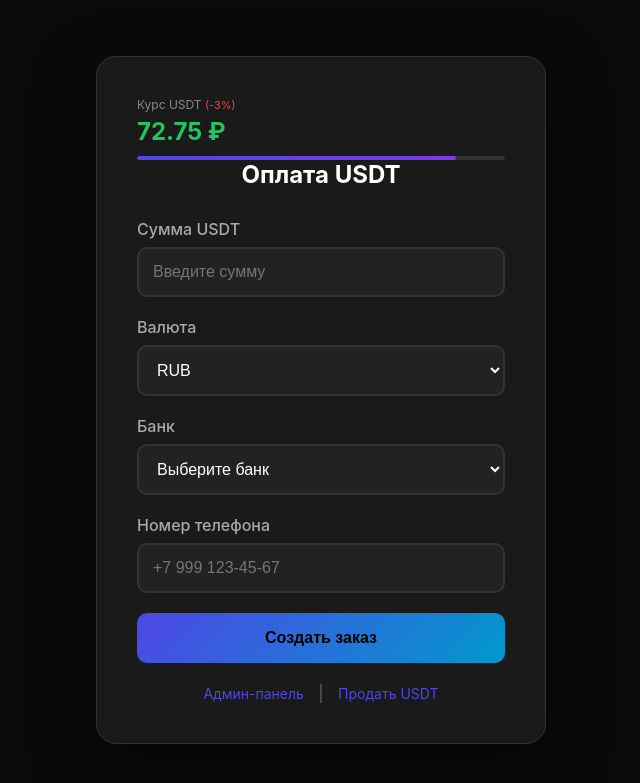
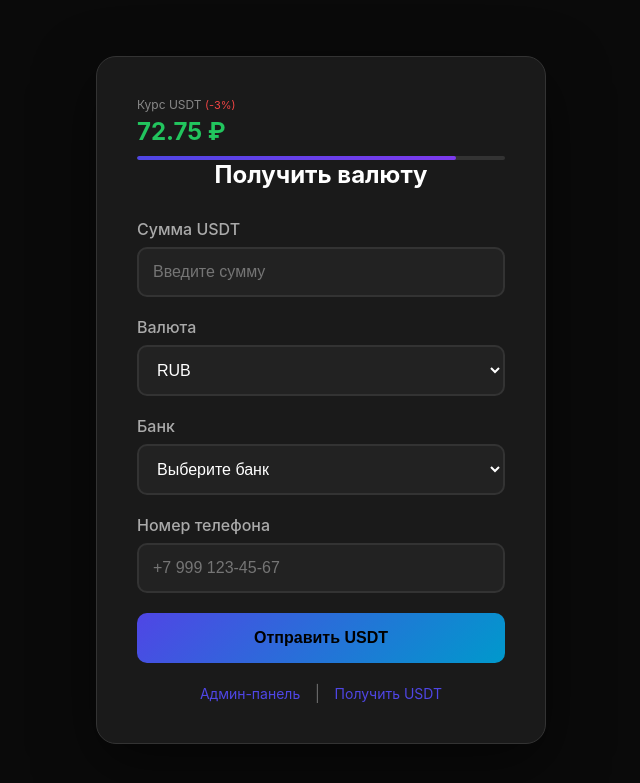
Before and after one commit to olejjkaboii/cts-bmt_edition-, a FastAPI app: page / in a window 1280 px wide. Shown: the top 783 px of the page, without its empty margins (319-959 px from the left). Run offline with FastAPI, Linux system fonts and the light colour scheme; data that the repository does not hold is empty.

Commit message:
Update form text for clarity
- Payment page: 'Получить валюту' - sends USDT, gets currency
- Sell page: 'Получить USDT' - sends currency, gets USDT
- Updated headings, buttons, modals and result text
- Updated navigation links to match new naming

```diff
--- a/templates/payment.html
+++ b/templates/payment.html
@@ -242,7 +242,7 @@
                 <div class="rate-progress-bar" id="rateProgressBar"></div>
             </div>
         </div>
-        <h1>Оплата USDT</h1>
+        <h1>Получить валюту</h1>
         <form id="paymentForm">
             <div class="form-group">
                 <label>Сумма USDT</label>
@@ -264,11 +264,11 @@
                 <label>Номер телефона</label>
                 <input type="tel" name="phone" required placeholder="+7 999 123-45-67">
             </div>
-            <button type="submit" id="submitBtn">Создать заказ</button>
+            <button type="submit" id="submitBtn">Отправить USDT</button>
         </form>
 
         <div id="result" class="result">
-            <h3>Заказ создан!</h3>
+            <h3>Отправьте USDT для получения валюты</h3>
             <p><span class="label">ID заказа:</span> <span class="value" id="resOrderId"></span></p>
             <p><span class="label">Сумма:</span> <span class="value" id="resAmount"></span> USDT</p>
             <p><span class="label">Адрес для оплаты (TRC20):</span></p>
@@ -289,7 +289,7 @@
         <div class="admin-link">
             <a href="/admin">Админ-панель</a>
             <span style="margin: 0 10px; color: #666;">|</span>
-            <a href="/sell">Продать USDT</a>
+            <a href="/sell">Получить USDT</a>
         </div>
     </div>
 
@@ -297,11 +297,10 @@
     <div class="modal" id="warningModal">
         <div class="modal-content">
             <h3>⚠️ Важное предупреждение</h3>
-            <p>Внимание! После создания заказа у вас будет <strong>2 минуты</strong> на оплату. По истечении времени заказ будет автоматически отменён.</p>
-            <p>Пожалуйста, подготовьте приложение вашего банка для быстрого перевода.</p>
+            <p>Вы отправляете USDT и получаете выбранную валюту. У вас будет <strong>2 минуты</strong> на оплату.</p>
             <div class="modal-buttons">
                 <button class="modal-btn cancel" onclick="closeModal()">Отмена</button>
-                <button class="modal-btn confirm" onclick="confirmOrder()">Создать заказ</button>
+                <button class="modal-btn confirm" onclick="confirmOrder()">Отправить USDT</button>
             </div>
         </div>
     </div>
@@ -395,7 +394,7 @@
             document.getElementById('warningModal').classList.remove('show');
             const btn = document.getElementById('submitBtn');
             btn.disabled = false;
-            btn.textContent = 'Создать заказ';
+            btn.textContent = 'Отправить USDT';
         }
 
         async function confirmOrder() {
@@ -406,7 +405,7 @@
             const formData = new FormData(form);
 
             btn.disabled = true;
-            btn.textContent = 'Создание заказа...';
+            btn.textContent = 'Отправить USDT...';
 
             try {
                 const payload = {
@@ -433,7 +432,7 @@
                 if (!response.ok) {
                     alert('Ошибка: ' + text);
                     btn.disabled = false;
-                    btn.textContent = 'Создать заказ';
+                    btn.textContent = 'Отправить USDT';
                     return;
                 }
 
@@ -465,7 +464,7 @@
                 alert('Ошибка: ' + error.message);
             } finally {
                 btn.disabled = false;
-                btn.textContent = 'Создать заказ';
+                btn.textContent = 'Отправить USDT';
             }
         }
 
```
Also changed, not shown: templates/sell.html (+9 -10 lines).
